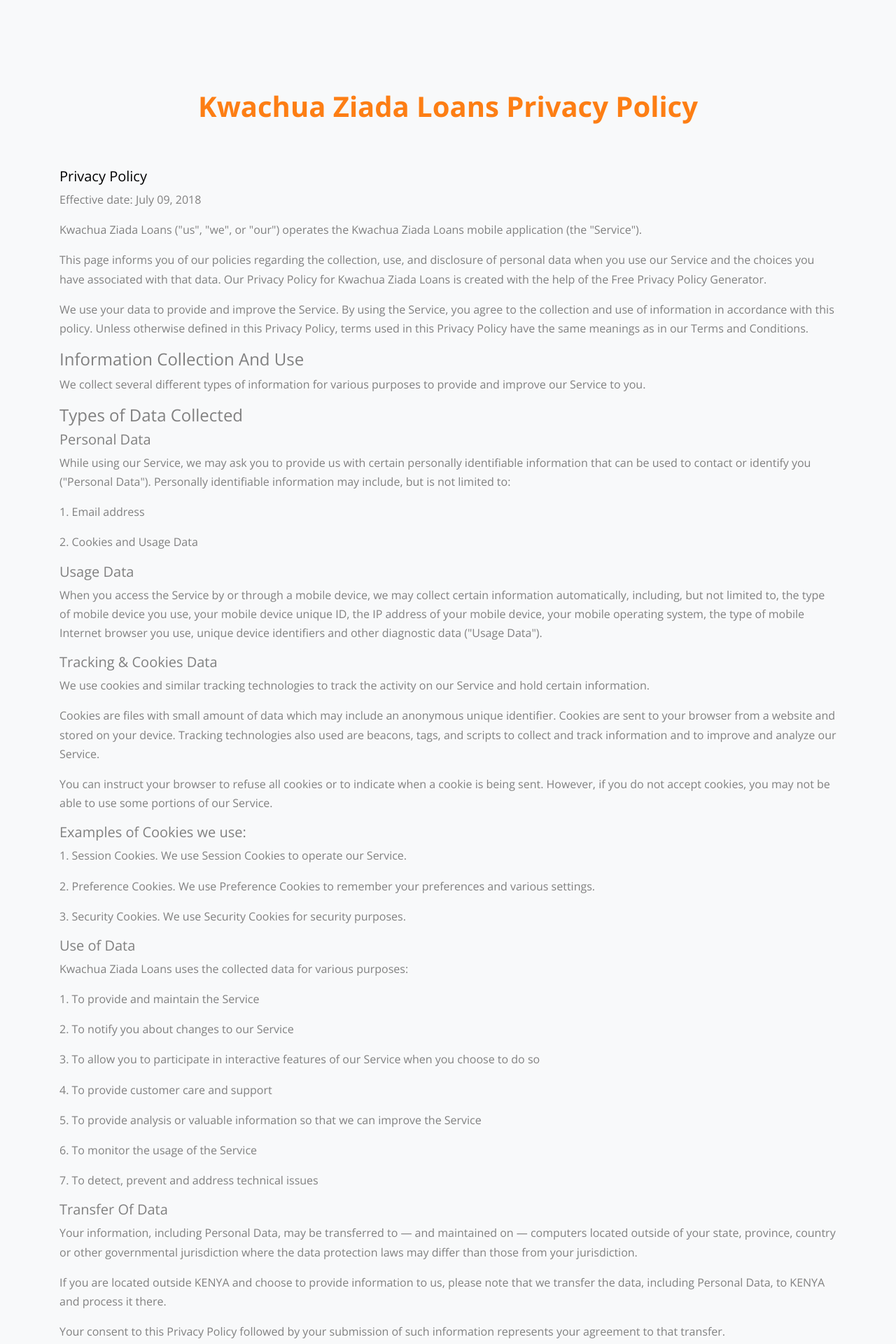
After one commit to manuzcheruz/tax-gibu, a Django app: page /privacy-policy2 in a window 1280 px wide. The commit adds this page. Shown: the top 1920 px of the page at 70% size. Run offline with Django 3.2, Linux system fonts and the light colour scheme; some libraries are stand-ins or nearby versions.

Commit message:
privacy2

```diff
--- /dev/null
+++ b/tax/templates/tax/privacy-policy2.html
@@ -0,0 +1,242 @@
+<!doctype html>
+{% load static %}
+<html lang="en">
+
+<head>
+    <title>privacy-policy</title>
+    <meta charset="utf-8">
+    <meta name="viewport" content="width=device-width, initial-scale=1, shrink-to-fit=no">
+
+    <link href="https://fonts.googleapis.com/css?family=Open+Sans:300,400,700" rel="stylesheet">
+    <link rel="stylesheet" href="{% static 'fonts/icomoon/style.css' %}">
+
+    <link href="https://stackpath.bootstrapcdn.com/font-awesome/4.7.0/css/font-awesome.min.css" rel="stylesheet"
+        integrity="sha384-wvfXpqpZZVQGK6TAh5PVlGOfQNHSoD2xbE+QkPxCAFlNEevoEH3Sl0sibVcOQVnN" crossorigin="anonymous">
+    <link rel="stylesheet" href="{% static 'css/bootstrap.min.css' %}">
+    <link rel="stylesheet" href="{% static 'css/jquery-ui.css' %}">
+    <link rel="stylesheet" href="{% static 'css/owl.carousel.min.css' %}">
+    <link rel="stylesheet" href="{% static 'css/owl.theme.default.min.css' %}">
+    <link rel="stylesheet" href="{% static 'css/owl.theme.default.min.css' %}">
+
+    <link rel="stylesheet" href="{% static 'css/jquery.fancybox.min.css' %}">
+
+    <link rel="stylesheet" href="{% static 'css/bootstrap-datepicker.css' %}">
+
+    <link rel="stylesheet" href="{% static 'fonts/flaticon/font/flaticon.css' %}">
+
+    <link rel="stylesheet" href="{% static 'css/aos.css' %}">
+
+    <link rel="stylesheet" href="{% static 'css/style.css' %}">
+
+</head>
+
+<body data-spy="scroll" data-target=".site-navbar-target" data-offset="300">
+
+
+    <div class="site-wrap">
+
+        <section class="site-section border-bottom bg-light" id="services-section">
+            <div class="container">
+                <div class="row mb-5">
+                    <div class="col-12 text-center" data-aos="fade">
+                        <h2 class="section-title mb-3">Kwachua Ziada Loans Privacy Policy</h2>
+                    </div>
+                </div>
+                <div class="row align-items-stretch">
+                    <div class="col-md-12 col-lg-12 mb-4 mb-lg-12" data-aos="fade-up">
+                        <div class="unit-4">
+                            <!-- <div class="unit-4-icon">
+                <img src="{% static 'images/flaticon-svg/svg/001-wallet.svg' %}"
+                  alt="Free Website Template by Free-Template.co" class="img-fluid w-25 mb-4">
+              </div> -->
+                            <div>
+                                <h3>Privacy Policy</h3>
+                                <p>Effective date: July 09, 2018</p>
+
+                                <p>Kwachua Ziada Loans ("us", "we", or "our") operates the Kwachua Ziada
+                                    Loans mobile application (the
+                                    "Service").</p>
+
+                                <p>This page informs you of our policies regarding the collection, use, and disclosure
+                                    of personal data when you use our
+                                    Service and the choices you have associated with that data. Our Privacy Policy for
+                                    Kwachua Ziada Loans is created
+                                    with the help of the Free Privacy Policy Generator.</p>
+
+                                <p>We use your data to provide and improve the Service. By using the Service, you agree
+                                    to the collection and use of
+                                    information in accordance with this policy. Unless otherwise defined in this Privacy
+                                    Policy, terms used in this Privacy
+                                    Policy have the same meanings as in our Terms and Conditions.</p>
+
+                                <h4>Information Collection And Use</h4>
+                                <p>We collect several different types of information for various purposes to provide and
+                                    improve our Service to you.</p>
+
+                                <h4>Types of Data Collected</h4>
+                                <h5>Personal Data</h5>
+                                <p>While using our Service, we may ask you to provide us with certain personally
+                                    identifiable information that can be used
+                                    to contact or identify you ("Personal Data"). Personally identifiable information
+                                    may include, but is not limited to:</p>
+
+                                <p>1. Email address</p>
+                                <p>2. Cookies and Usage Data</p>
+                                <h5>Usage Data</h5>
+                                <p>When you access the Service by or through a mobile device, we may collect certain
+                                    information automatically, including,
+                                    but not limited to, the type of mobile device you use, your mobile device unique ID,
+                                    the IP address of your mobile
+                                    device, your mobile operating system, the type of mobile Internet browser you use,
+                                    unique device identifiers and other
+                                    diagnostic data ("Usage Data").</p>
+
+                                <h5>Tracking & Cookies Data</h5>
+                                <p>We use cookies and similar tracking technologies to track the activity on our Service
+                                    and hold certain information.</p>
+
+                                <p>Cookies are files with small amount of data which may include an anonymous unique
+                                    identifier. Cookies are sent to your
+                                    browser from a website and stored on your device. Tracking technologies also used
+                                    are beacons, tags, and scripts to
+                                    collect and track information and to improve and analyze our Service.</p>
+
+                                <p>You can instruct your browser to refuse all cookies or to indicate when a cookie is
+                                    being sent. However, if you do not
+                                    accept cookies, you may not be able to use some portions of our Service.</p>
+
+                                <h5>Examples of Cookies we use:</h5>
+
+                                <p>1. Session Cookies. We use Session Cookies to operate our Service.</p>
+                                <p>2. Preference Cookies. We use Preference Cookies to remember your preferences and
+                                    various settings.</p>
+                                <p>3. Security Cookies. We use Security Cookies for security purposes.</p>
+                                <h5>Use of Data</h5>
+                                <p>Kwachua Ziada Loans uses the collected data for various purposes:</p>
+
+                                <p>1. To provide and maintain the Service</p>
+                                <p>2. To notify you about changes to our Service</p>
+                                <p>3. To allow you to participate in interactive features of our Service when you choose
+                                    to do so</p>
+                                <p>4. To provide customer care and support</p>
+                                <p>5. To provide analysis or valuable information so that we can improve the Service</p>
+                                <p>6. To monitor the usage of the Service</p>
+                                <p>7. To detect, prevent and address technical issues</p>
+                                <h5>Transfer Of Data</h5>
+                                <p>Your information, including Personal Data, may be transferred to — and maintained on
+                                    — computers located outside of your
+                                    state, province, country or other governmental jurisdiction where the data
+                                    protection laws may differ than those from
+                                    your jurisdiction.</p>
+
+                                <p>If you are located outside KENYA and choose to provide information to us, please note
+                                    that we transfer the data,
+                                    including Personal Data, to KENYA and process it there.</p>
+
+                                <p>Your consent to this Privacy Policy followed by your submission of such information
+                                    represents your agreement to that
+                                    transfer.</p>
+
+                                <p>Kwachua Ziada Loans will take all steps reasonably necessary to ensure that
+                                    your data is treated securely and in
+                                    accordance with this Privacy Policy and no transfer of your Personal Data will take
+                                    place to an organization or a
+                                    country unless there are adequate controls in place including the security of your
+                                    data and other personal information.</p>
+
+                                <h4>Disclosure Of Data</h4>
+                                <h5>Legal Requirements</h5>
+                                <p>Kwachua Ziada Loans may disclose your Personal Data in the good faith belief
+                                    that such action is necessary to:</p>
+
+                                <p>1. To comply with a legal obligation</p>
+                                <p>2. To protect and defend the rights or property of Kwachua Ziada Loans</p>
+                                <p>3. To prevent or investigate possible wrongdoing in connection with the Service</p>
+                                <p>4. To protect the personal safety of users of the Service or the public</p>
+                                <p>5. To protect against legal liability</p>
+                                <h5>Security Of Data</h5>
+                                <p>The security of your data is important to us, but remember that no method of
+                                    transmission over the Internet, or method
+                                    of electronic storage is 100% secure. While we strive to use commercially acceptable
+                                    means to protect your Personal
+                                    Data, we cannot guarantee its absolute security.</p>
+
+                                <h5>Service Providers</h5>
+                                <p>We may employ third party companies and individuals to facilitate our Service
+                                    ("Service Providers"), to provide the
+                                    Service on our behalf, to perform Service-related services or to assist us in
+                                    analyzing how our Service is used.</p>
+
+                                <p>These third parties have access to your Personal Data only to perform these tasks on
+                                    our behalf and are obligated not to
+                                    disclose or use it for any other purpose.</p>
+
+                                <h5>Links To Other Sites</h5>
+                                <p>Our Service may contain links to other sites that are not operated by us. If you
+                                    click on a third party link, you will
+                                    be directed to that third party's site. We strongly advise you to review the Privacy
+                                    Policy of every site you visit.</p>
+
+                                <p>We have no control over and assume no responsibility for the content, privacy
+                                    policies or practices of any third party
+                                    sites or services.</p>
+
+                                <h5>Children's Privacy</h5>
+                                <p>Our Service does not address anyone under the age of 18 ("Children").</p>
+
+                                <p>We do not knowingly collect personally identifiable information from anyone under the
+                                    age of 18. If you are a parent or
+                                    guardian and you are aware that your Children has provided us with Personal Data,
+                                    please contact us. If we become aware
+                                    that we have collected Personal Data from children without verification of parental
+                                    consent, we take steps to remove
+                                    that information from our servers.</p>
+
+                                <h5>Changes To This Privacy Policy</h5>
+                                <p>We may update our Privacy Policy from time to time. We will notify you of any changes
+                                    by posting the new Privacy Policy
+                                    on this page.</p>
+
+                                <p>We will let you know via email and/or a prominent notice on our Service, prior to the
+                                    change becoming effective and
+                                    update the "effective date" at the top of this Privacy Policy.</p>
+
+                                <p>You are advised to review this Privacy Policy periodically for any changes. Changes
+                                    to this Privacy Policy are effective
+                                    when they are posted on this page.</p>
+                            </div>
+                        </div>
+                    </div>
+
+                </div>
+            </div>
+        </section>
+
+
+
+    </div> <!-- .site-wrap -->
+
+    <script src="{% static 'js/jquery-3.3.1.min.js' %}"></script>
+    <script src="{% static 'js/jquery-ui.js' %}"></script>
+    <script src="{% static 'js/popper.min.js' %}"></script>
+    <script src="{% static 'js/bootstrap.min.js' %}"></script>
+    <script src="{% static 'js/owl.carousel.min.js' %}"></script>
+    <script src="{% static 'js/jquery.countdown.min.js' %}"></script>
+    <script src="{% static 'js/jquery.easing.1.3.js' %}"></script>
+    <script src="{% static 'js/aos.js' %}"></script>
+    <script src="{% static 'js/jquery.fancybox.min.js' %}"></script>
+    <script src="{% static 'js/jquery.sticky.js' %}"></script>
+    <script src="{% static 'js/isotope.pkgd.min.js' %}"></script>
+
+
+    <script src="{% static 'js/main.js' %}"></script>
+    <script>
+        $(document).ready(function () {
+            $('.toast').toast('show');
+        });
+    </script>
+
+
+</body>
+
+</html>
--- a/tax/urls.py
+++ b/tax/urls.py
@@ -6,4 +6,5 @@
     url(r'^$', views.home_page, name="HomePage"),
     url(r'^app-ads.txt$', views.ads, name="ads"),
     url(r'^privacy-policy$', views.privacy_policy, name="privacy"),
+    url(r'^privacy-policy2$', views.privacy_policy2, name="privacy2"),
 ]
--- a/tax/views.py
+++ b/tax/views.py
@@ -20,3 +20,6 @@
 
 def privacy_policy(request):
     return render(request, 'tax/privacy-policy.html')
+
+def privacy_policy2(request):
+    return render(request, 'tax/privacy-policy2.html')
```
Also changed, not shown: tax/templates/tax/privacy-policy.html (+6 -6 lines).
